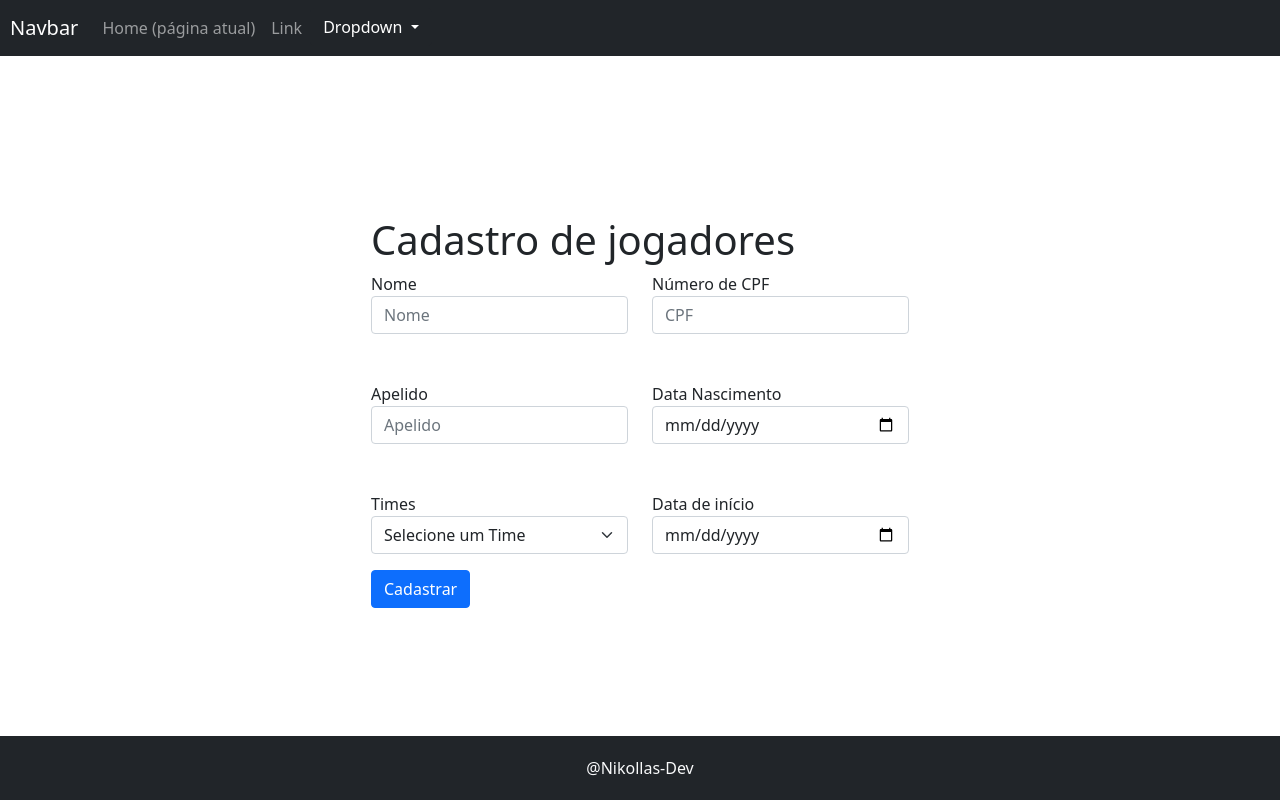
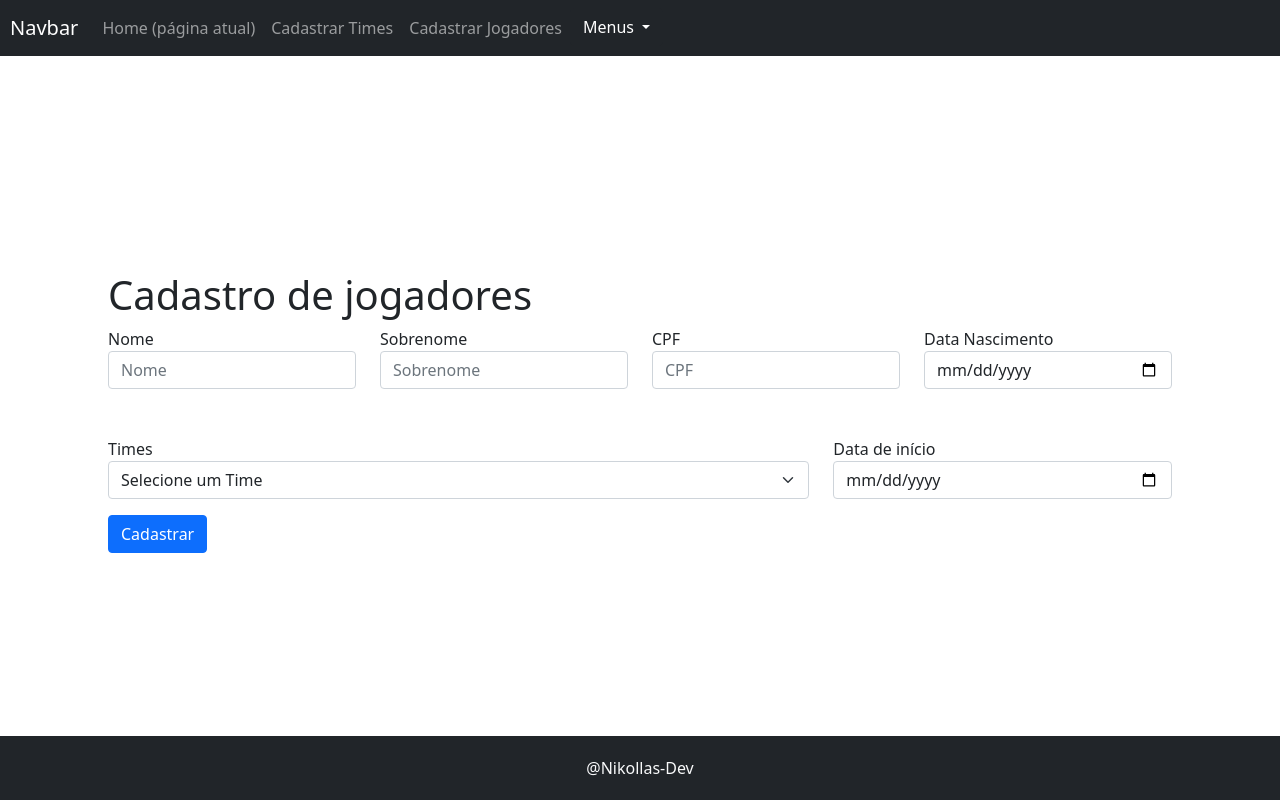
Before and after one commit to NIcknameInvalido/php_projects, a PHP site: page /interfaces/cadastrar_jogadores.php in a window 1280 px wide. Run offline with PHP 8.4, Linux system fonts and the light colour scheme; data that the repository does not hold is empty.

Commit message:
Alterações realizadas

```diff
--- a/campeonato/src/public/controles/exibir_times.php
+++ b/campeonato/src/public/controles/exibir_times.php
@@ -2,5 +2,5 @@
     include('../configuracoes/config.php');
     $erro = "Chegou aqui";
     $times = Time::obterTodosRegistros();
-    carregarInterface('exibir_times', ['times' => $times, 'execao' => $erro]);
+    carregarInterface('exibir_times', ['times' => $times]);
 ?>
--- a/campeonato/src/public/interfaces/cadastrar_jogadores.php
+++ b/campeonato/src/public/interfaces/cadastrar_jogadores.php
@@ -1,42 +1,41 @@
-<?php require('cabecalho.php') ?>
-<form class="content d-flex align-items-center px-5" action="../controles/cadastrar_jogadores.php" method="post">
+<?php require('componentes/cabecalho.php') ?>
+<form class="col-12 d-flex align-items-center px-5" action="../controles/cadastrar_jogadores.php" method="post">
     <div class="container mt-4">
-        <h1>Cadastro de jogadores</h1>
+        <h1 class="">Cadastro de jogadores</h1>
+
         <div class="col">
             <form action="../controles/jogadores.php" method="post">
-                <div class="form-group row">
-                    <div class="col">
+                <div class="row">
+                    <div class="col-12 col-md-6 col-xl-3">
                         <label for="nome">Nome</label>
-                        <input type="text" class="form-control" id="nome" name="nome" placeholder="Nome">
+                        <input type="text" class="form-control" id="nome" name="nome" placeholder="Nome" value="<?= isset($_POST['nome']) ? $_POST['nome'] : "" ?>">
                     </div>
-                    <div class="col">
-                        <label for="cpf">Número de CPF</label>
-                        <input type="text" class="form-control" id="cpf" name="cpf" placeholder="CPF">
+                    <div class="col-12 col-md-6 col-xl-3">
+                        <label for="sobrenome">Sobrenome</label>
+                        <input type="text" class="form-control" id="sobrenome" name="sobrenome" placeholder="Sobrenome" value="<?= isset($_POST['sobrenome']) ? $_POST['sobrenome'] : "" ?>">
+                    </div>
+                    <div class="col-12 col-md-6 col-xl-3">
+                        <label for="cpf">CPF</label>
+                        <input type="text" class="form-control" id="cpf" name="cpf" placeholder="CPF" value="<?= isset($_POST['cpf']) ? $_POST['cpf'] : "" ?>">
+                    </div>
+                    <div class="col-12 col-md-6 col-xl-3">
+                        <label for="dt_nascimento">Data Nascimento</label>
+                        <input type="date" class="form-control" id="dt_nascimento" name="dt_nascimento" placeholder="DD/MM/AAAA" value="<?= isset($_POST['dt_nascimento']) ? $_POST['dt_nascimento'] : "" ?>">
                     </div>
                 </div>
-                <div class="form-group row mt-5">
-                    <div class="col">
-                        <label for="apelido">Apelido</label>
-                        <input type="text" class="form-control" id="apelido" name="apelido" placeholder="Apelido">
-                    </div>
-                    <div class="col">
-                        <label for="dt_nascimento">Data Nascimento</label>
-                        <input type="date" class="form-control" id="dt_nascimento" name="dt_nascimento" placeholder="DD/MM/AAAA">
-                    </div>
-                </div>
-                <div class="form-group row mt-5">
-                    <div class="col">
+                <div class="row mt-5">
+                    <div class="col-xl-8 col-sm-8">
                         <label for="times">Times</label>
-                        <select class="form-select" id="times" name="id_time">
+                        <select class="form-select" id="times" name="timeId">
                             <option value="0" selected>Selecione um Time</option>
-                            <?php foreach($times as $arr => $time): ?>
-                                <option value="<?= $time->id ?>"><?=$time->nome?></option>
+                            <?php foreach ($times as $arr => $time) : ?>
+                                <option value="<?= $time->id ?>"><?= $time->nome."(".$time->sigla.")" ?></option>
                             <?php endforeach; ?>
                         </select>
                     </div>
-                    <div class="col">
+                    <div class="col-xl-4 col-sm-4">
                         <label for="dt_inicio">Data de início</label>
-                        <input type="date" class="form-control" id="dt_inicio" name="dt_inicio" placeholder="DD/MM/AAAA">
+                        <input type="date" class="form-control" id="dt_inicio" name="dt_inicio" placeholder="DD/MM/AAAA" value="<?= isset($_POST['dt_inicio']) ? $_POST['dt_inicio'] : "" ?>">
                     </div>
                 </div>
                 <button type="submit" class="btn btn-primary mt-3">Cadastrar</button>
@@ -44,4 +43,4 @@
         </div>
     </div>
 </form>
-<?php include('rodape.php') ?>
+<?php include('componentes/rodape.php') ?>
--- a/campeonato/src/public/interfaces/cabecalho.php
+++ b/campeonato/src/public/interfaces/componentes/cabecalho.php
@@ -1,5 +1,6 @@
 <!DOCTYPE html>
 <html lang="en">
+
 <head>
     <meta charset="UTF-8">
     <meta name="viewport" content="width=device-width, initial-scale=1.0">
@@ -8,31 +9,32 @@
     <script src="https://cdn.jsdelivr.net/npm/@popperjs/core@2.9.2/dist/umd/popper.min.js" integrity="sha384-IQsoLXl5PILFhosVNubq5LC7Qb9DXgDA9i+tQ8Zj3iwWAwPtgFTxbJ8NT4GN1R8p" crossorigin="anonymous"></script>
     <script src="https://cdn.jsdelivr.net/npm/bootstrap@5.0.2/dist/js/bootstrap.min.js" integrity="sha384-cVKIPhGWiC2Al4u+LWgxfKTRIcfu0JTxR+EQDz/bgldoEyl4H0zUF0QKbrJ0EcQF" crossorigin="anonymous"></script>
 </head>
+
 <body>
     <header class="header">
         <nav class="navbar navbar-expand-lg navbar-dark bg-dark">
                 <a class="navbar-brand" href="#">Navbar</a>
-            <button class="navbar-toggler" type="button" data-toggle="collapse" data-target="#conteudoNavbarSuportado"
-                aria-controls="conteudoNavbarSuportado" aria-expanded="false" aria-label="Alterna navegação">
+                <button class="navbar-toggler" type="button" data-bs-toggle="collapse" data-bs-target="#navbarScroll" aria-controls="navbarScroll" aria-expanded="false" aria-label="Toggle navigation">
                     <span class="navbar-toggler-icon"></span>
                 </button>
-
-            <div class="collapse navbar-collapse" id="conteudoNavbarSuportado">
-                <ul class="navbar-nav mr-auto">
-                    <li class="nav-item active">
+            <div class="collapse navbar-collapse" id="navbarScroll">
+                <ul class="navbar-nav  navbar-nav-scroll">
+                    <li class="nav-item">
                         <a class="nav-link" href="#">Home <span class="sr-only">(página atual)</span></a>
                     </li>
                     <li class="nav-item">
-                        <a class="nav-link" href="#">Link</a>
+                        <a class="nav-link" href="../controles/cadastrar_times.php">Cadastrar Times</a>
+                    </li>
+                    <li class="nav-item">
+                        <a class="nav-link" href="../controles/cadastrar_jogadores.php">Cadastrar Jogadores</a>
                     </li>
                     <li class="nav-item dropdown">
                         <button class="btn btn-dark btt-sm dropdown-toggle" data-bs-toggle="dropdown" aria-expanded="false">
-                                Dropdown
+                            Menus
                         </button>
                         <ul class="dropdown-menu dropdown-menu-dark">
-                                <li><a class="dropdown-item" href="#">Action</a></li>
-                                <li><a class="dropdown-item" href="#">Another action</a></li>
-                                <li><a class="dropdown-item" href="#">Something else here</a></li>
+                            <li><a class="dropdown-item" href="../controles/exibir_times.php">Gerenciar Times</a></li>
+                            <li><a class="dropdown-item" href="..">Gerenciar Jogadores</a></li>
                         </ul>
                     </li>
                 </ul>
--- a/campeonato/src/public/interfaces/exibir_times.php
+++ b/campeonato/src/public/interfaces/exibir_times.php
@@ -1,4 +1,4 @@
-<?php require('cabecalho.php') ?>
+<?php require('componentes/cabecalho.php') ?>
     <table class="table">
         <thead>
             <tr>
@@ -19,4 +19,4 @@
             <?php endforeach; ?>
         </tbody>
     </table>
-<?php require('rodape.php') ?>
+<?php require('componentes/rodape.php') ?>
--- a/campeonato/src/public/modelos/Jogador.php
+++ b/campeonato/src/public/modelos/Jogador.php
@@ -3,8 +3,8 @@
         protected static $colunas = [
             'id',
             'nome',
+            'sobrenome',
             'cpf',
-            'apelido',
             'dt_nascimento'
         ];
         protected static $nome_tabela = 'Jogador';
```
Also changed, not shown: campeonato/src/public/controles/cadastrar_jogadores.php (+27 -0 lines), campeonato/src/public/controles/exibir_jogadores.php (+20 -0 lines), campeonato/src/public/interfaces/cadastrar_times.php (+6 -8 lines), campeonato/src/public/interfaces/exibir_jogadores.php (added, +24 -0 lines), campeonato/src/public/modelos/Modelo.php (+9 -9 lines), sql_scripts/tables_script.sql (added, +50 -0 lines), campeonato/src/public/interfaces/componentes/rodape.php (renamed from campeonato/src/public/interfaces/rodape.php). Lines whose indentation alone changed are shown as unchanged.
